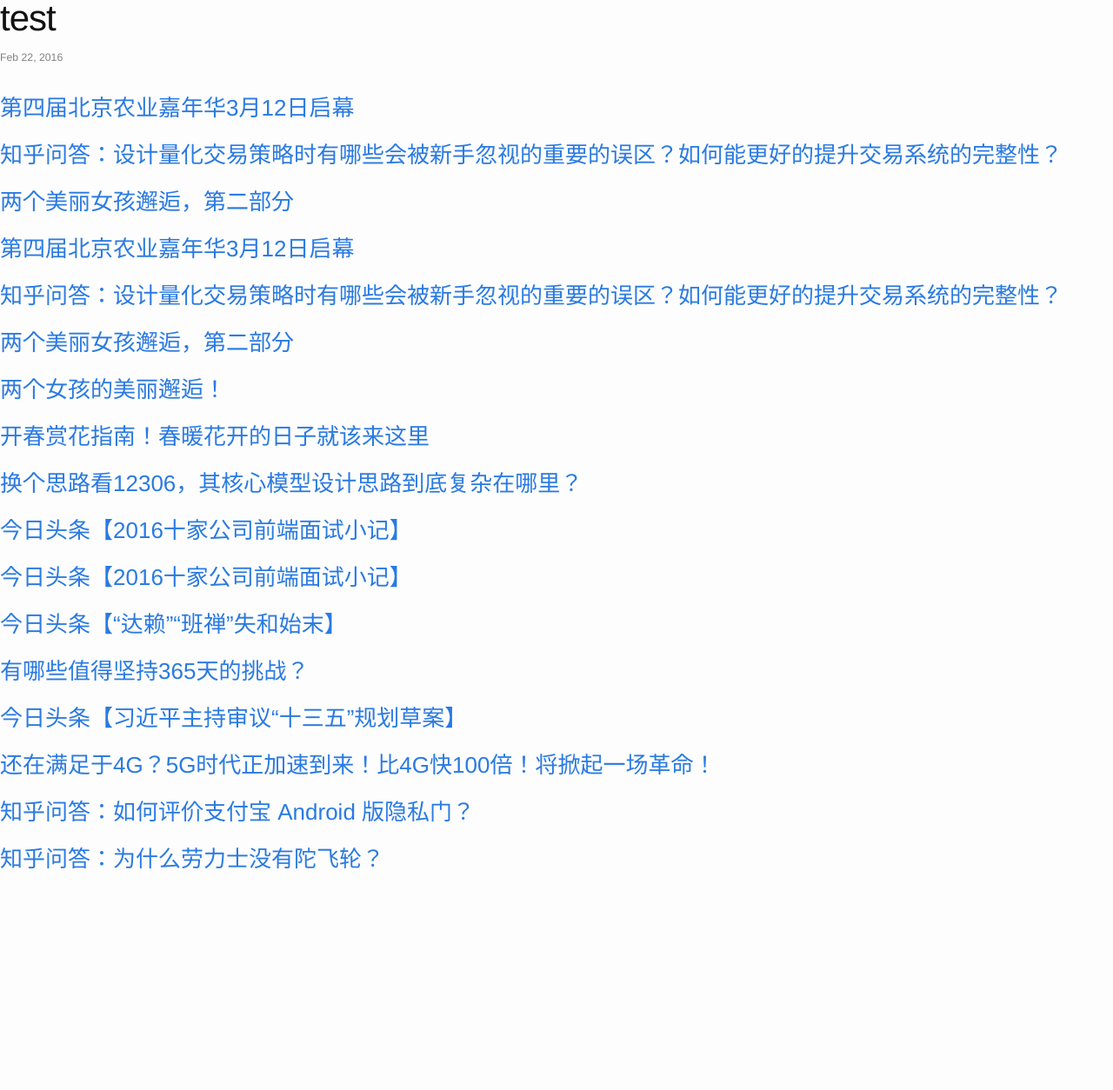
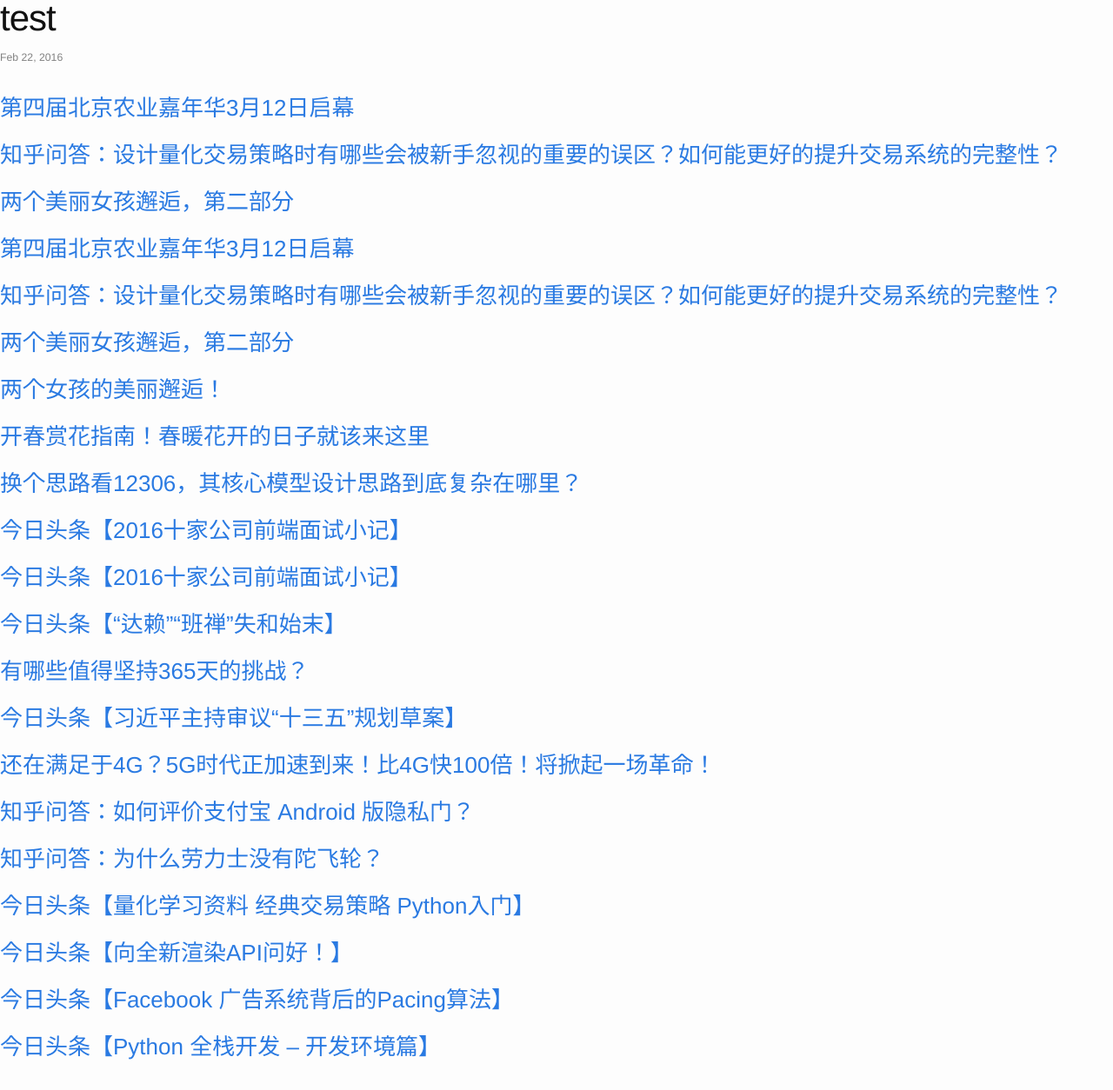
Before and after one commit to cnwarden/cnwarden.github.io, a Jekyll site: the page built from _posts/2016-02-22-test.markdown, in a window 1280 px wide. Shown: the whole page at 87% size. Built offline with Jekyll 4.4.1, drawn with Linux system fonts in a browser that asks for light colours; before the commit the page ends 1038 px from its top, so only the background shows below that.

Commit message:
auto commit

```diff
--- a/_posts/2016-02-22-test.markdown
+++ b/_posts/2016-02-22-test.markdown
@@ -37,3 +37,11 @@ categories: update
 ### [知乎问答：如何评价支付宝 Android 版隐私门？](http://www.zhihu.com/question/40638556 （分享自知乎网）)
 
 ### [知乎问答：为什么劳力士没有陀飞轮？](http://www.zhihu.com/question/21533456/answer/87735044 （分享自知乎网）)
+
+### [今日头条【量化学习资料 经典交易策略 Python入门】](http://toutiao.com/item/6254393029411471873/?iid=3578109516&app=news_article&tt_from=android_share&utm_source=email&utm_medium=toutiao_android&utm_campaign=client_share)
+
+### [今日头条【向全新渲染API问好！】](http://toutiao.com/item/6254436072625816066/?iid=3578109516&app=news_article&tt_from=android_share&utm_source=email&utm_medium=toutiao_android&utm_campaign=client_share)
+
+### [今日头条【Facebook 广告系统背后的Pacing算法】](http://toutiao.com/item/6254399985773724162/?iid=3578109516&app=news_article&tt_from=android_share&utm_source=email&utm_medium=toutiao_android&utm_campaign=client_share)
+
+### [今日头条【Python 全栈开发 -- 开发环境篇】](http://toutiao.com/item/6254351600416981505/?iid=3578109516&app=news_article&tt_from=android_share&utm_source=email&utm_medium=toutiao_android&utm_campaign=client_share)
```
